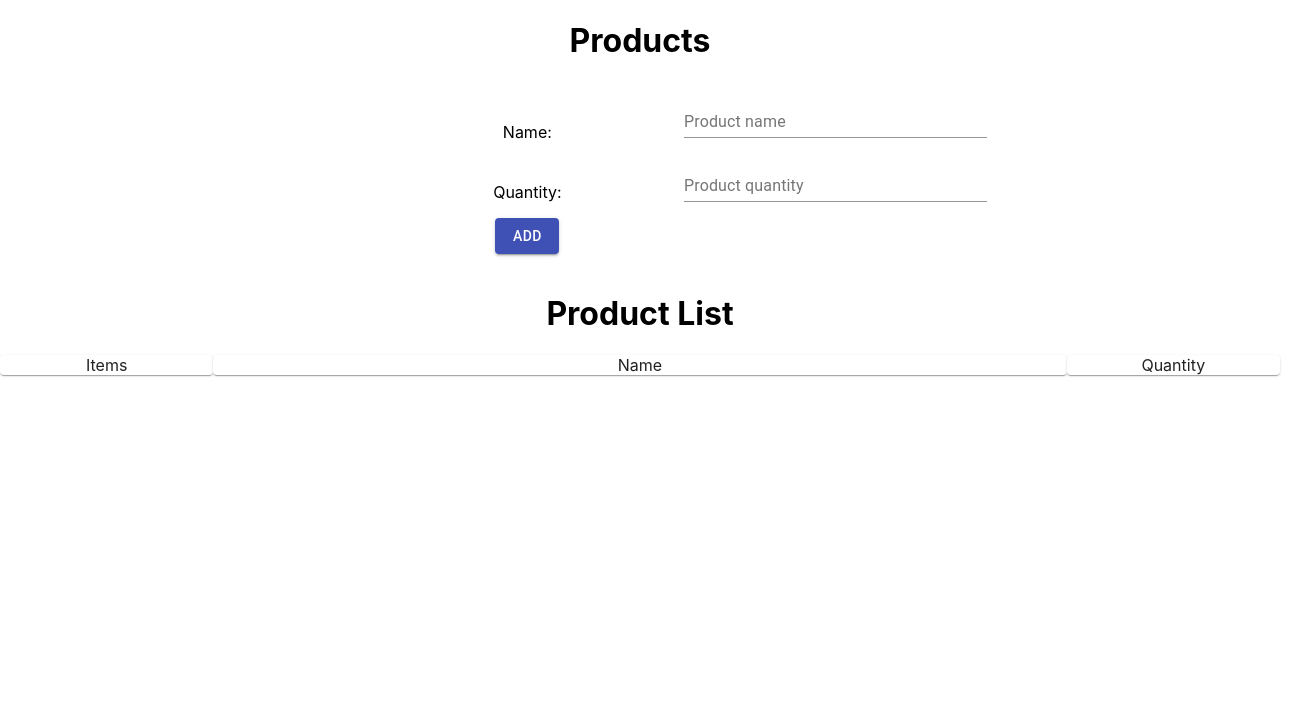
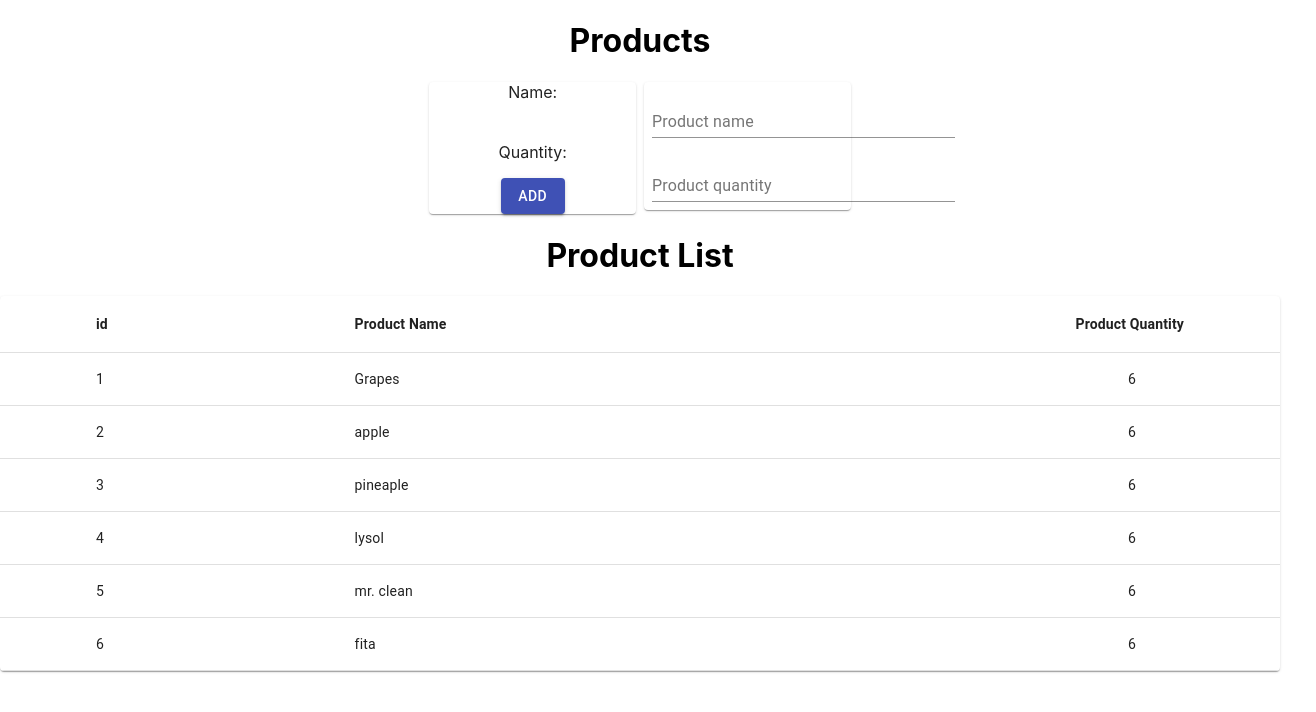
Before and after one commit to franzbiely/mair, a React (Create React App) app: page / in a window 1280 px wide. Shown: the top 712 px of the page, 1316 px wide, since content can reach past the window. Built offline with nearby package versions, Linux system fonts and the light colour scheme.

Commit message:
fixing Products and ProductList file

```diff
--- a/src/ProductList.js
+++ b/src/ProductList.js
@@ -1,44 +1,72 @@
 import React from "react";
 import Grid from '@material-ui/core/Grid';
+import { makeStyles } from '@material-ui/core/styles';
+import Table from '@material-ui/core/Table';
+import TableBody from '@material-ui/core/TableBody';
+import TableCell from '@material-ui/core/TableCell';
+import TableContainer from '@material-ui/core/TableContainer';
+import TableHead from '@material-ui/core/TableHead';
+import TableRow from '@material-ui/core/TableRow';
 import Paper from '@material-ui/core/Paper';
-import { makeStyles } from '@material-ui/core/styles';
 import Box from '@material-ui/core/Box';
 
-const useStyles = makeStyles((theme) => ({
-    root: {
-      flexGrow: 1,
-    },
+const useStyles = makeStyles({
+  table: {
+    minWidth: 650,
+  },
+});
 
+function createData(id, name, quantity) {
+  return { id, name, quantity };
+}
 
-  }));
+const rows = [
+  createData( 1,'Grapes', 6),
+  createData(2,'apple', 6),
+  createData(3,'pineaple', 6),
+  createData(4,'lysol', 6),
+  createData(5,'mr. clean', 6),
+  createData(6,'fita', 6),
+];
 
-function ProductList() {
-    const classes = useStyles();
-    return (
+export default function ProductList() {
+  const classes = useStyles();
 
-
-            <Grid container spacing={0}>
-            <Grid item xs={12}>
-            <Box mt={5}> <h1>Product List</h1> </Box>
-                </Grid>
-                <Grid item xs={2}>
-                    <Paper className={classes.paper}>
-                        Items
-                    </Paper>
-                </Grid>
-                <Grid item xs={8}>
-                    <Paper className={classes.paper}>
-                       Name
-                    </Paper>
-                </Grid>
-                <Grid item xs={2}>
-                    <Paper className={classes.paper}>
-                     Quantity
-                    </Paper>
-                </Grid>
-            </Grid>
-
-    )
-
+  return (
+    <Grid item xs={12}>
+        <h1>Product List</h1>
+        <TableContainer component={Paper}>
+            <Table className={classes.table} aria-label="simple table">
+                <TableHead>
+                    <TableRow>
+                        <TableCell>
+                            <Box ml={10}>  <b>id</b> </Box>
+                        </TableCell>
+                        <TableCell align="left">
+                            <b>Product Name</b>
+                        </TableCell>
+                        <TableCell align="right">
+                            <Box mr={10} >  <b>Product Quantity</b>  </Box>
+                        </TableCell>
+                    </TableRow>
+                </TableHead>
+                <TableBody>
+                {rows.map((row) => (
+                    <TableRow key={row.id}>
+                        <TableCell component="th" scope="row">
+                            <Box ml={10}> {row.id}  </Box>
+                        </TableCell>
+                        <TableCell align="left">
+                           {row.name}
+                        </TableCell>
+                        <TableCell align="right">
+                             <Box mr={16} > {row.quantity} </Box>
+                        </TableCell>
+                    </TableRow>
+                ))}
+                </TableBody>
+            </Table>
+        </TableContainer>
+    </Grid>
+  );
 }
-export default ProductList;
--- a/src/Products.js
+++ b/src/Products.js
@@ -4,6 +4,7 @@ import Button from '@material-ui/core/Button';
 import { makeStyles } from '@material-ui/core/styles';
 import TextField from '@material-ui/core/TextField';
 import Box from '@material-ui/core/Box';
+import Paper from '@material-ui/core/Paper';
 
 const useStyles = makeStyles((theme) => ({
     root: {
@@ -19,21 +20,32 @@ const useStyles = makeStyles((theme) => ({
 function Products() {
     const classes = useStyles();
     return (
-            <Grid container spacing={12}>
-                <Grid container justifyContent="center" spacing={9}>
+                <Grid container justifyContent="center" spacing={1}>
                     <Grid item xs={2}>
-                             <Box mt={5} > Name: </Box>
-                             <Box mt={5} > Quantity:  </Box>
-                             <Box mt={2}> <Button variant="contained" color="primary"> Add </Button> </Box>
+                    <Paper className={classes.paper}>
+
+                                Name:
+
+                             <Box mt={5} >
+                                 Quantity:
+                            </Box>
+                             <Box mt={2}>
+                                <Button type="submit" variant="contained" color="primary" className={classes.button}>
+                                    Add
+                                </Button>
+                            </Box>
+                            </Paper>
                     </Grid>
                     <Grid item xs={2}>
+                    <Paper className={classes.paper}>
                         <form className={classes.root} noValidate autoComplete="off">
                             <TextField id="name" label="Product name"  />
-                            <TextField id="name" label="Product quantity"  type="number" />
+                            <TextField id="quantity" label="Product quantity"  type="number" />
                         </form>
+                        </Paper>
                     </Grid>
                 </Grid>
-            </Grid>
+
     )
 }
 export default Products;
```
